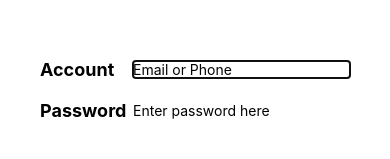
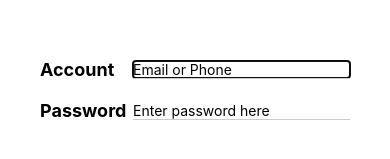
Before and after one commit to anhthanhcd4d2/Ungdung, a React Native app in the folder AwesomeTSProject/: screen /signIn in a window 390 px wide. Shown: the part 236-395 px from the top of the page. Built offline with nearby package versions, Linux system fonts and the light colour scheme.

Commit message:
clear code

```diff
--- a/AwesomeTSProject/src/Login/SignIn/SignIn.tsx
+++ b/AwesomeTSProject/src/Login/SignIn/SignIn.tsx
@@ -49,9 +49,14 @@ function SignIn() {
                 isForcus={true}
                 maxLength={24}
                 changeText={onChange}
-                errorColor={errors.password && 'red' || "#ccc"}
               />
-              {errors.account && <Text style={styleSign.errorMessage}>{errors.account.message}</Text>}
+                <View>
+                    <View style={(errors.account && {backgroundColor: 'red',height:1}) || {backgroundColor: '#ccc',height:1}}></View>
+                    {errors.account && (
+                        <Text style={styleSign.errorMessage}>
+                            {errors.account.message}
+                        </Text>)}
+                </View>
             </View>
           )}
         />
@@ -73,17 +78,21 @@ function SignIn() {
             },
           }}
           name={"password"}
-          render={({ field: { onChange, value } }) => (
+          render={({ field: { onChange } }) => (
             <View style={styleSign.wrapBlockView_Input}>
               <RenderInput
                 placeholderText={"Enter password here"}
                 isSecureTextEntry={true}
                 maxLength={24}
                 changeText={onChange}
-                value={value}
-                errorColor={errors.password && 'red' || "#ccc"}
               />
-              {errors.password && <Text style={styleSign.errorMessage}>{errors.password.message}</Text>}
+                <View>
+                    <View style={(errors.password && {backgroundColor: 'red',height:1}) || {backgroundColor: '#ccc',height:1}}></View>
+                    {errors.password && (
+                        <Text style={styleSign.errorMessage}>
+                            {errors.password.message}
+                        </Text>)}
+                </View>
             </View>
           )}
         />
--- a/AwesomeTSProject/src/Login/SignUp/SignUp.tsx
+++ b/AwesomeTSProject/src/Login/SignUp/SignUp.tsx
@@ -10,7 +10,6 @@ import RenderBnt from '../Custom_Bnt/Render_Bnt';
 const baseUrl = 'https://62db4eedd1d97b9e0c4e23b6.mockapi.io/product';
 
 function SignUp() {
-    const [colorErrror,setColorError]= useState<any>()
     const [check, setCheck] = useState<boolean>(true);
     const [data, setData] = useState<any>();
     useEffect(() => {
@@ -68,11 +67,6 @@ function SignUp() {
                                 isSecureTextEntry={false}
                                 maxLength={24}
                                 changeText={onChange}
-                                value={value}
-                                onBlur={() => {
-                                    value && errors.account
-                                    console.log('a')
-                                }}
                             />
                             {value && (
                                 <View
@@ -128,7 +122,7 @@ function SignUp() {
                         },
                     }}
                     name={'password'}
-                    render={({field: {onChange, value}}) => (
+                    render={({field: {onChange}}) => (
                         <View style={styleSign.wrapBlockView_Input}>
                             <View>
                                 <RenderInput
@@ -136,8 +130,6 @@ function SignUp() {
                                     isSecureTextEntry={true}
                                     maxLength={24}
                                     changeText={onChange}
-                                    value={value}
-                                    errorColor={(errors.password && 'red') || '#ccc'}
                                 />
                             </View>
                             <View>
@@ -169,15 +161,13 @@ function SignUp() {
                         },
                     }}
                     name={'confirm'}
-                    render={({field: {onChange, value}}) => (
+                    render={({field: {onChange}}) => (
                         <View style={styleSign.wrapBlockView_Input}>
                             <RenderInput
                                 placeholderText={'Enter confirm password here'}
                                 isSecureTextEntry={true}
                                 maxLength={24}
                                 changeText={onChange}
-                                value={value}
-                                errorColor={(errors.password && 'red') || '#ccc'}
                             />
                             <View>
                                 <View style={(errors.confirm && {backgroundColor: 'red',height:1}) || {backgroundColor: '#ccc',height:1}}></View>
@@ -208,7 +198,7 @@ function SignUp() {
                         },
                     }}
                     name={'phone'}
-                    render={({field: {onChange, value}}) => (
+                    render={({field: {onChange}}) => (
                         <View style={styleSign.wrapBlockView_Input}>
                             <RenderInput
                                 keyboard={true}
@@ -216,8 +206,6 @@ function SignUp() {
                                 isSecureTextEntry={false}
                                 maxLength={24}
                                 changeText={onChange}
-                                value={value}
-                                errorColor={(errors.password && 'red') || '#ccc'}
                             />
                             <View>
                                 <View style={(errors.phone && {backgroundColor: 'red',height:1}) || {backgroundColor: '#ccc',height:1}}></View>
```
